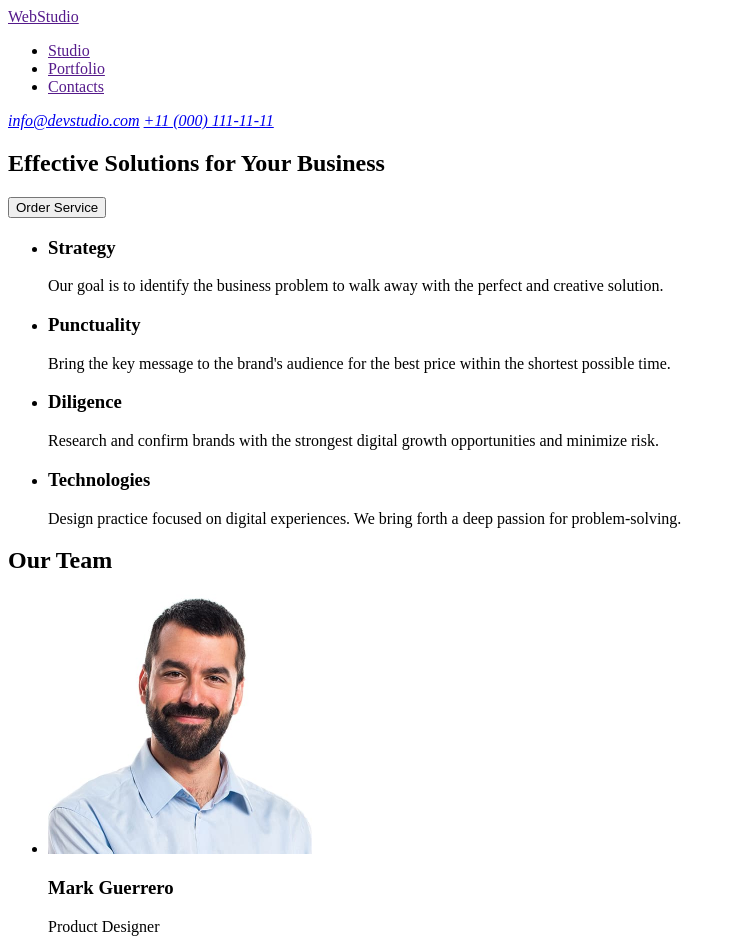
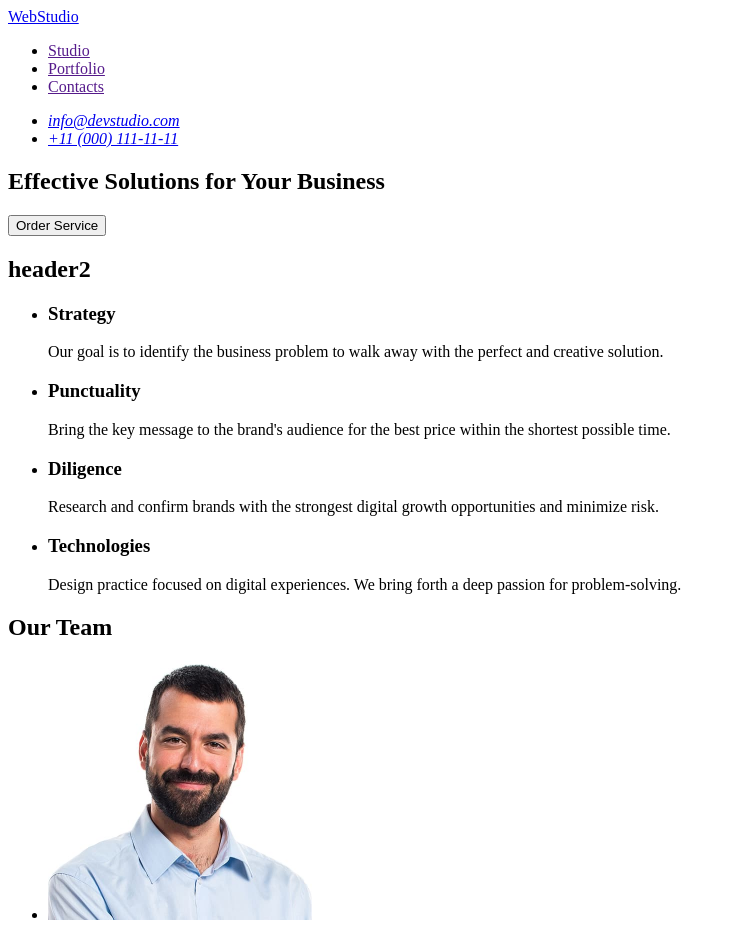
Before and after one commit to ViktoriiaBieliaieva/goit-markup-hw-01, a plain HTML site: page index.html in a window 1280 px wide. Shown: the top 939 px of the page, without its empty margins (0-736 px from the left). Drawn offline with Linux system fonts and the light colour scheme.

Commit message:
change index.html

```diff
--- a/index.html
+++ b/index.html
@@ -8,9 +8,8 @@
 
   <body>
     <header>
-      <a href="">WebStudio</a>
-
       <nav>
+        <a href="./index.html">WebStudio</a>
         <ul>
           <li><a href="">Studio</a></li>
           <li><a href="">Portfolio</a></li>
@@ -19,8 +18,10 @@
       </nav>
 
       <address>
-        <a href="mailto:info@devstudio.com">info@devstudio.com</a>
-        <a href="tel:+110001111111">+11 (000) 111-11-11</a>
+        <ul>
+          <li><a href="mailto:info@devstudio.com">info@devstudio.com</a></li>
+          <li><a href="tel:+110001111111">+11 (000) 111-11-11</a></li>
+        </ul>
       </address>
     </header>
 
@@ -31,6 +32,7 @@
       </section>
 
       <section>
+        <h2>header2</h2>
         <ul>
           <li>
             <h3>Strategy</h3>
@@ -105,7 +107,7 @@
       </section>
     </main>
     <footer>
-      <a href="">WebStudio</a>
+      <a href="./index.html">WebStudio</a>
       <p>
         Increase the flow of customers and sales for your business with digital
         marketing & growth solutions.
```
